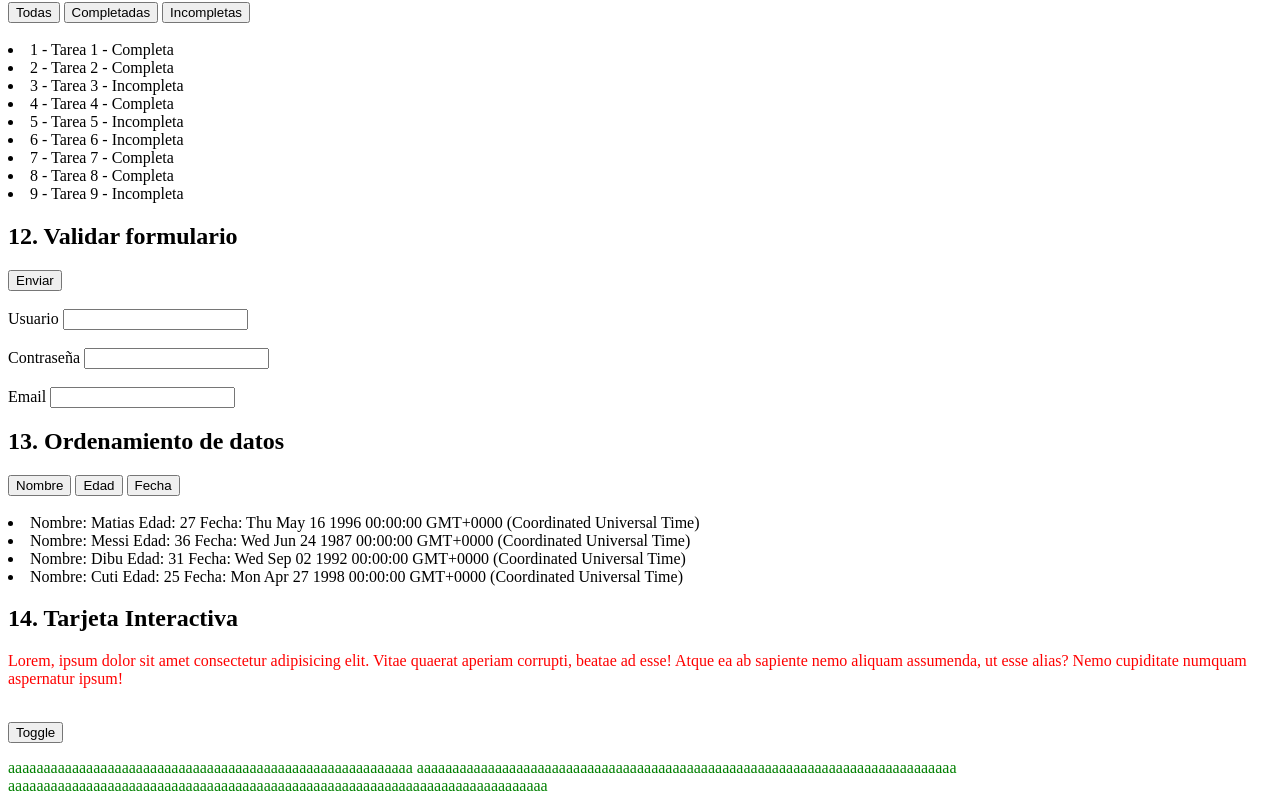
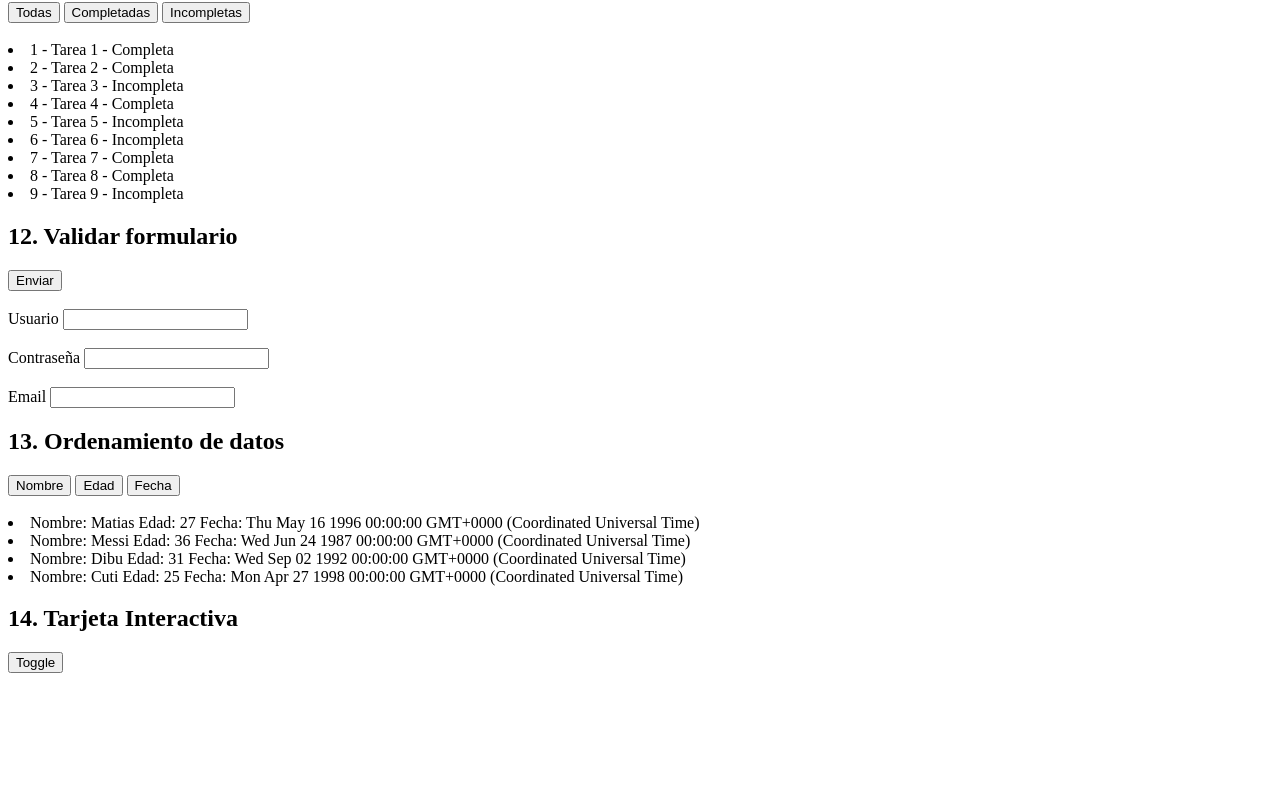
Before and after one commit to matiasmoscone1/practica-ejercicios-logica-programacion-react, a React (Vite) app: page / in a window 1280 px wide. Shown: the part 1877-2688 px from the top of the page. After the commit the page ends 2558 px from the top, so only its background shows below. Built offline with nearby package versions, Linux system fonts and the light colour scheme.

Commit message:
Resolviendo ejercicio 14, implementando logica del toggle

```diff
--- a/src/ejercicios/TarjetaInteractiva.jsx
+++ b/src/ejercicios/TarjetaInteractiva.jsx
@@ -7,23 +7,34 @@ import { useState } from "react";
 
 const TarjetaInteractiva = () => {
 
+    const [toggle, setToggle] = useState(false);
 
     const cambiarTarjeta = () => {
+        if(!toggle){
+            setToggle(true);
+        }else{
+            setToggle(false);
+        }
 
     }
 
     return(<>
     <div>
         <h2>14. Tarjeta Interactiva </h2>
-        <p style={{color:"red"}}>Lorem, ipsum dolor sit amet consectetur adipisicing elit. Vitae quaerat aperiam
-        corrupti, beatae ad esse! Atque ea ab sapiente nemo aliquam assumenda, ut esse alias?
-        Nemo cupiditate numquam aspernatur ipsum!</p>
-        <br/>
-        <button >Toggle</button>
 
-        <p style={{color:"green"}}>aaaaaaaaaaaaaaaaaaaaaaaaaaaaaaaaaaaaaaaaaaaaaaaaaaaaaaaaa
-        aaaaaaaaaaaaaaaaaaaaaaaaaaaaaaaaaaaaaaaaaaaaaaaaaaaaaaaaaaaaaaaaaaaaaaaaaaaa
-        aaaaaaaaaaaaaaaaaaaaaaaaaaaaaaaaaaaaaaaaaaaaaaaaaaaaaaaaaaaaaaaaaaaaaaaaaaaa</p>
+        <button onClick={() => { cambiarTarjeta();
+            if(toggle){
+                return(<p style={{color:"red"}}>Lorem, ipsum dolor sit amet consectetur adipisicing elit. Vitae quaerat aperiam
+                corrupti, beatae ad esse! Atque ea ab sapiente nemo aliquam assumenda, ut esse alias?
+                Nemo cupiditate numquam aspernatur ipsum!</p>
+                )
+            }else{
+                <p style={{color:"green"}}>aaaaaaaaaaaaaaaaaaaaaaaaaaaaaaaaaaaaaaaaaaaaaaaaaaaaaaaaa
+                aaaaaaaaaaaaaaaaaaaaaaaaaaaaaaaaaaaaaaaaaaaaaaaaaaaaaaaaaaaaaaaaaaaaaaaaaaaa
+                aaaaaaaaaaaaaaaaaaaaaaaaaaaaaaaaaaaaaaaaaaaaaaaaaaaaaaaaaaaaaaaaaaaaaaaaaaaa</p>
+            }
+        }}>Toggle</button>
+
 
     </div>
     </>)
```
